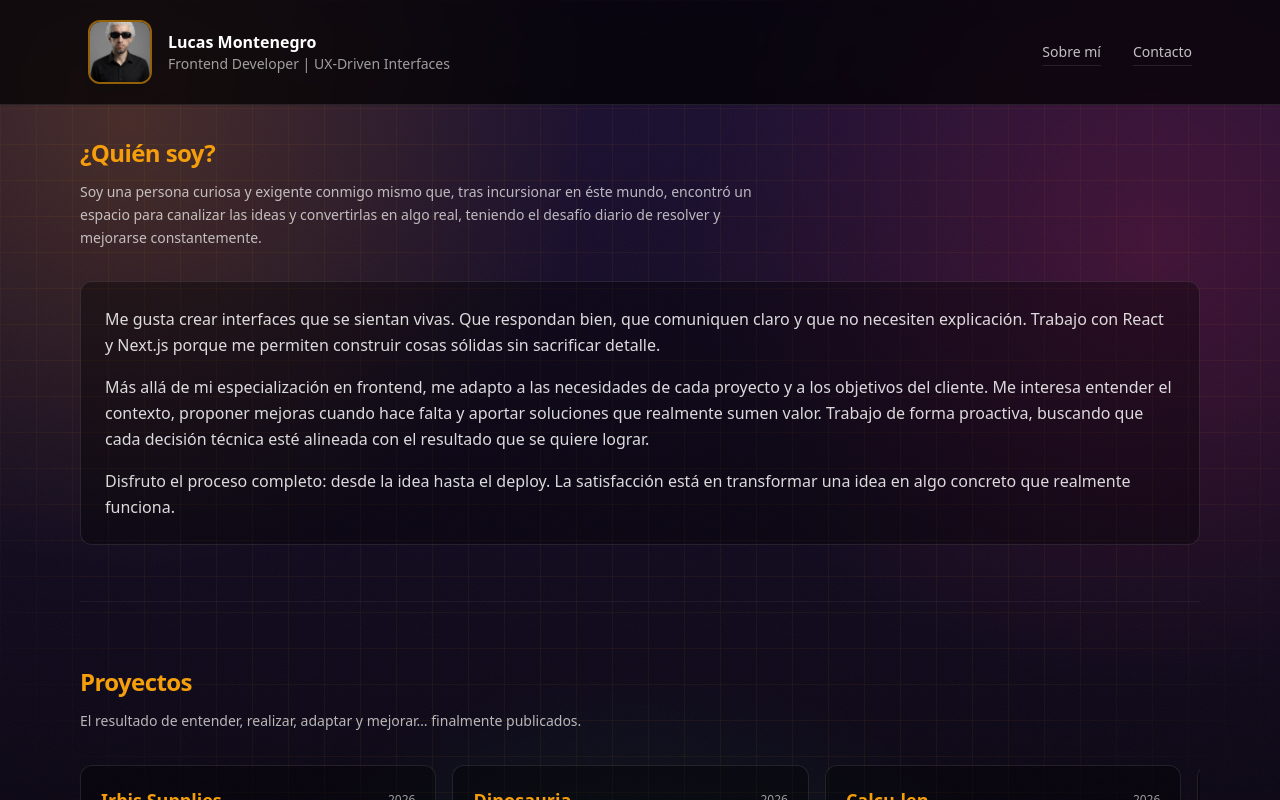
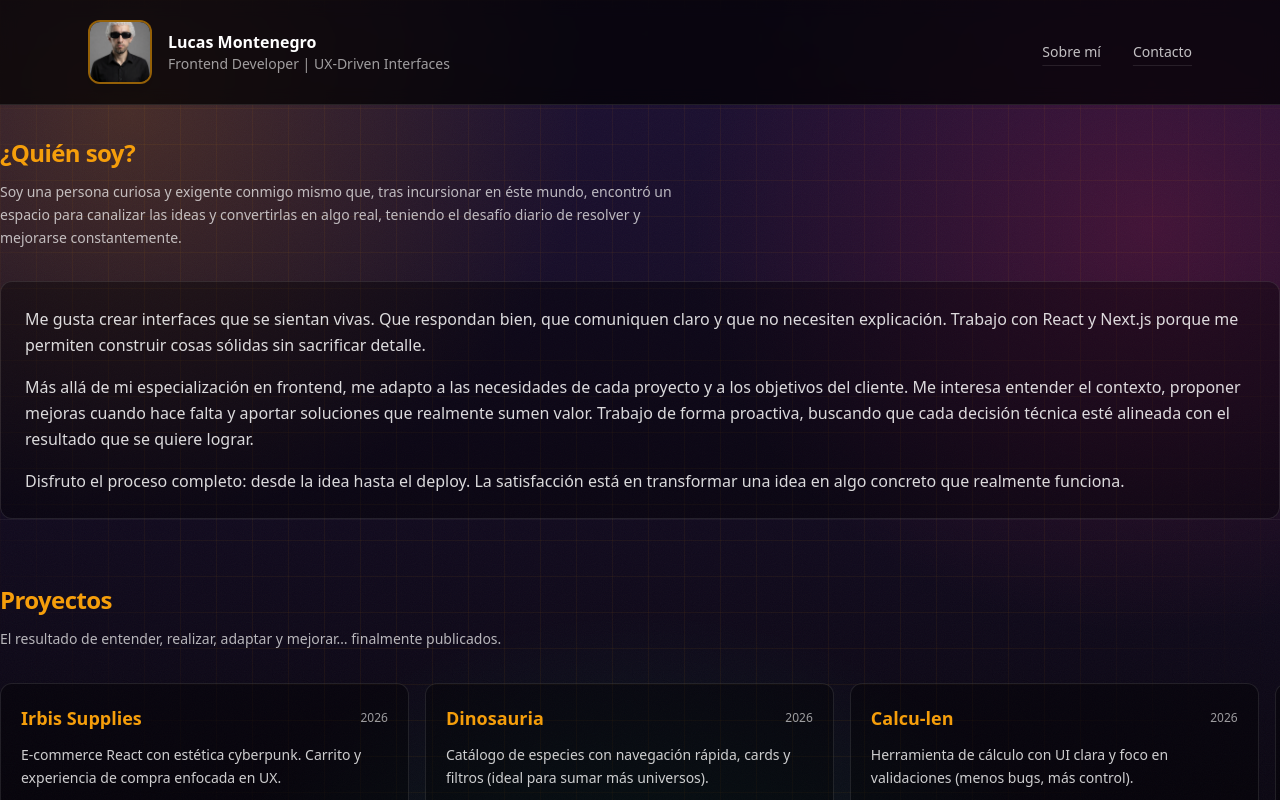
Before and after one commit to lu-developer476/Portfolio, a Next.js app: page /about in a window 1280 px wide. Shown: the top 800 px of the page. Built offline with nearby package versions, Linux system fonts and the light colour scheme.

Commit message:
page.tsx

```diff
--- a/src/app/about/page.tsx
+++ b/src/app/about/page.tsx
@@ -3,7 +3,7 @@ import ProjectsCarousel from "@/components/ProjectsCarousel";
 
 export default function AboutPage() {
   return (
-    <div className="space-y-14">
+    <div className="relative left-1/2 right-1/2 -mx-[50vw] w-screen">
       <Section
         id="about"
         title="¿Quién soy?"
```
